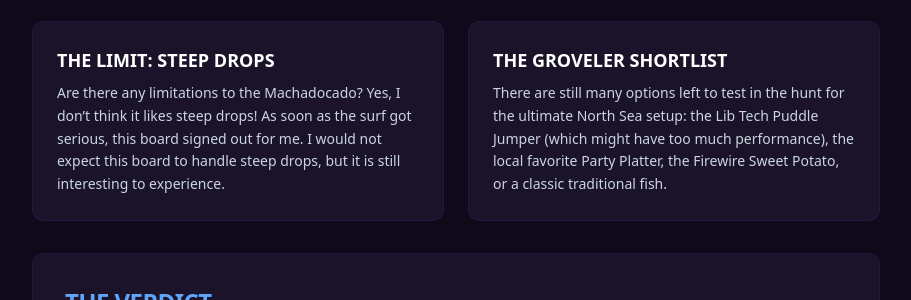
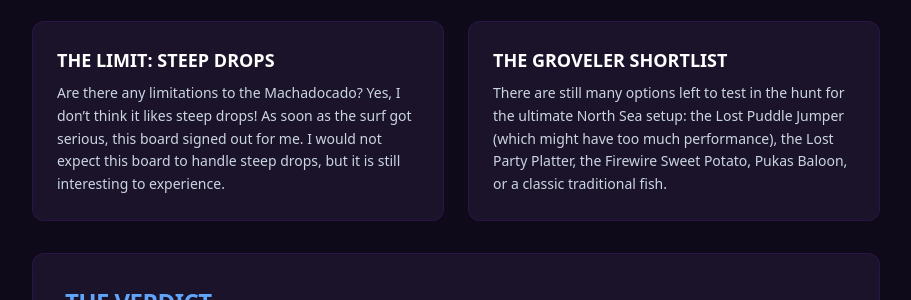
Before and after one commit to MatthijsvdWielen/the-onshore-patrol, a Jekyll site: the page built from reviews/review-machadocado.html, in a window 1280 px wide and 900 px high, scrolled down 1486 px. Shown: the part 177-477 px from the top of the window, without its empty margins (184-1095 px from the left). Built offline with Jekyll 4.4.1, drawn with Linux system fonts in a browser that asks for light colours; nearby versions of some CDN libraries.

Commit message:
Update review-machadocado.html

```diff
--- a/reviews/review-machadocado.html
+++ b/reviews/review-machadocado.html
@@ -72,7 +72,7 @@
         <div class="bg-[#1a1329] p-6 rounded-xl border border-purple-900/30">
             <h3 class="text-lg font-bold uppercase text-white mb-2">The Groveler Shortlist</h3>
             <p class="text-sm text-slate-300 leading-relaxed">
-                There are still many options left to test in the hunt for the ultimate North Sea setup: the Lib Tech Puddle Jumper (which might have too much performance), the local favorite Party Platter, the Firewire Sweet Potato, or a classic traditional fish.
+                There are still many options left to test in the hunt for the ultimate North Sea setup: the Lost Puddle Jumper (which might have too much performance), the Lost Party Platter, the Firewire Sweet Potato, Pukas Baloon, or a classic traditional fish.
             </p>
         </div>
     </div>
```
